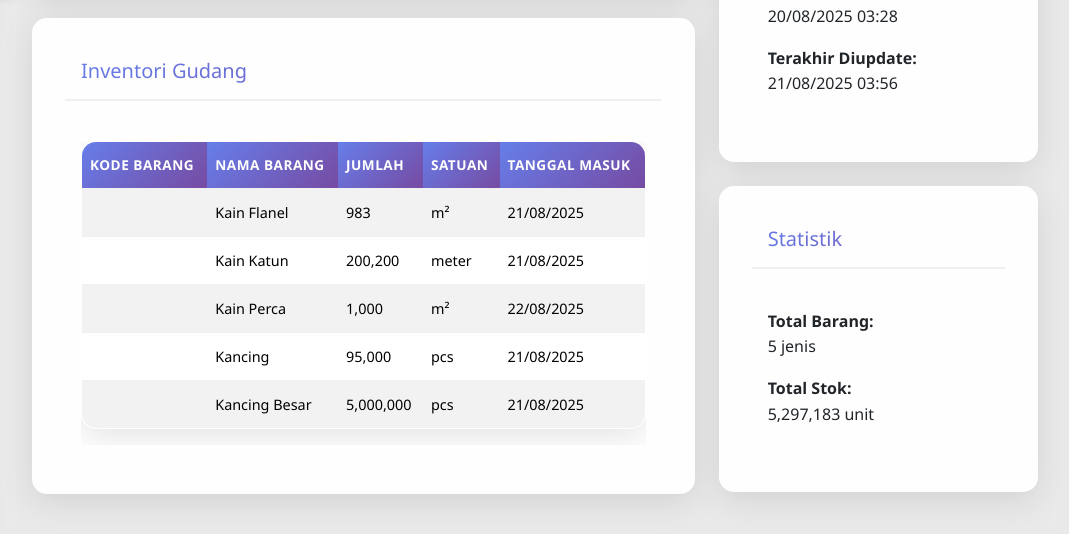
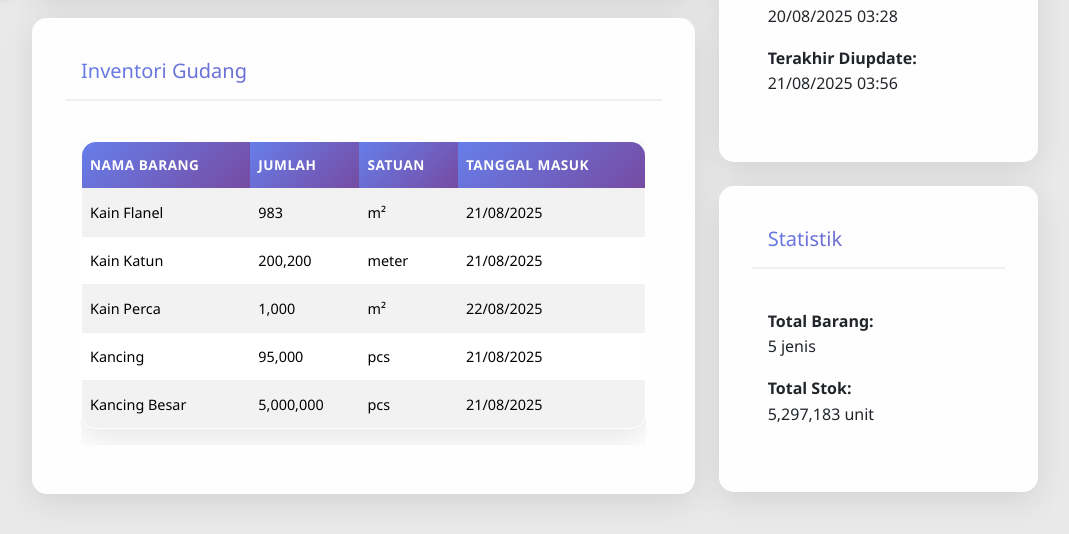
Before and after one commit to gearrobo/amarta-wisesa-garment, a PHP site: page /detail-gudang.php?id=3 in a window 1280 px wide. Shown: the part 801-1335 px from the top of the page, without its empty margins (210-1279 px from the left). Run offline with PHP 8.4, Linux system fonts and the light colour scheme; data comes from the database, SQL or seed files in the repository; data that the repository does not hold is empty; some libraries are stand-ins or nearby versions.

Commit message:
detail-gudang kode-barang

```diff
--- a/detail-gudang.php
+++ b/detail-gudang.php
@@ -134,7 +134,6 @@ if ($stmt_inventory) {
                                 <table class="table table-striped">
                                     <thead>
                                         <tr>
-                                            <th>Kode Barang</th>
                                             <th>Nama Barang</th>
                                             <th>Jumlah</th>
                                             <th>Satuan</th>
@@ -144,7 +143,6 @@ if ($stmt_inventory) {
                                     <tbody>
                                         <?php foreach ($inventory_data as $item): ?>
                                         <tr>
-                                            <td><?= htmlspecialchars($item['kode_barang']); ?></td>
                                             <td><?= htmlspecialchars($item['nama_barang']); ?></td>
                                             <td><?= number_format($item['jumlah']); ?></td>
                                             <td><?= htmlspecialchars($item['satuan']); ?></td>
```
